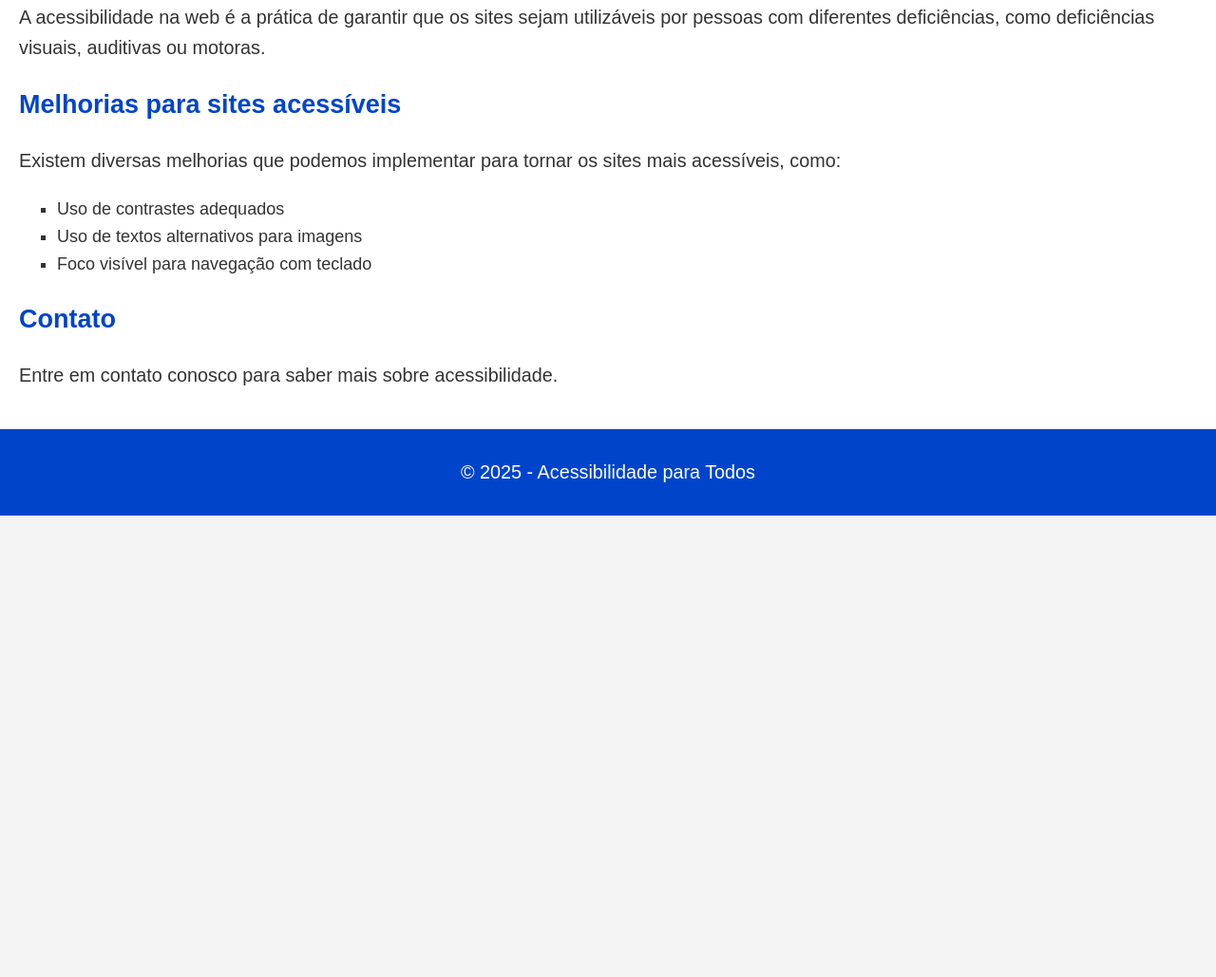
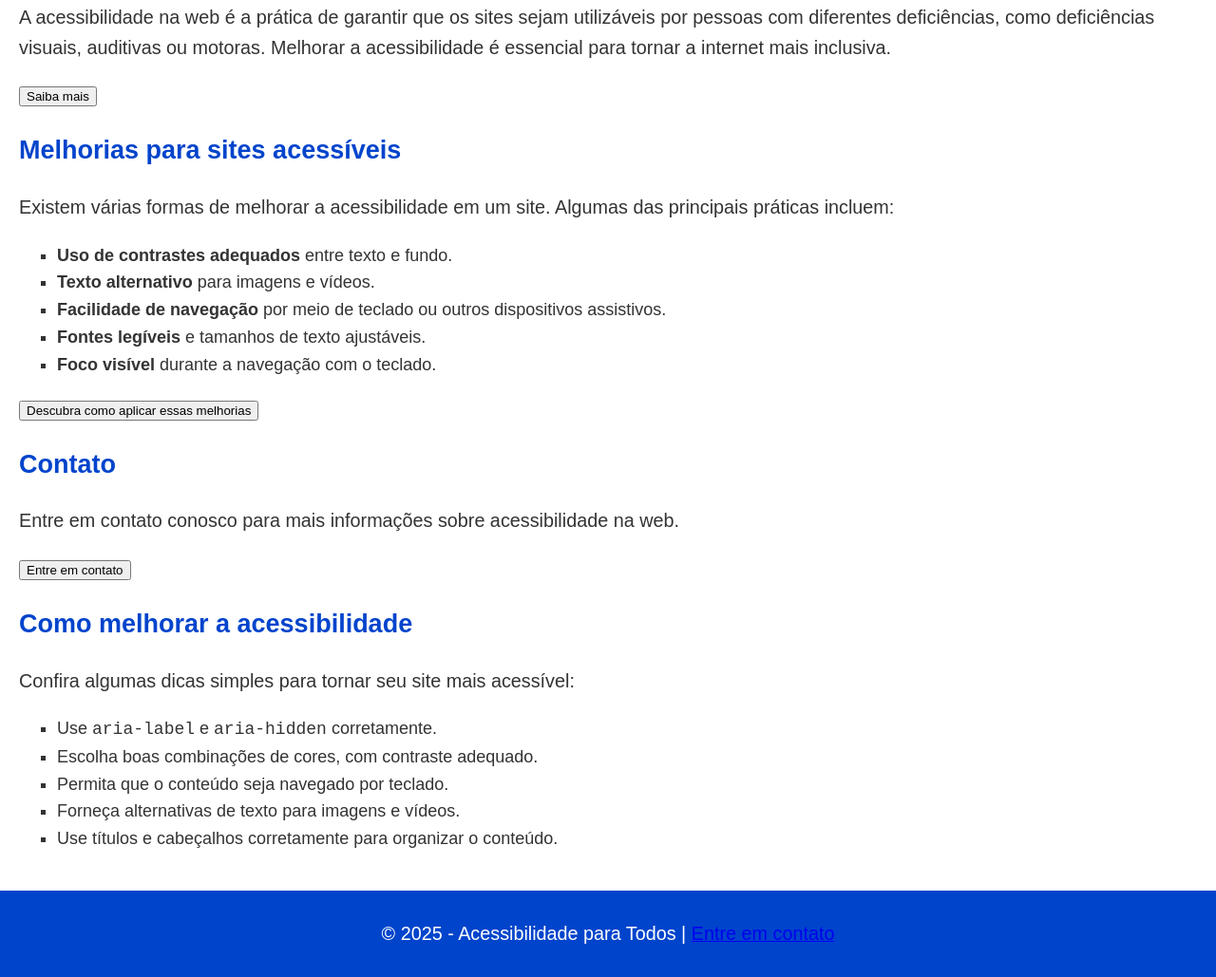
Before and after one commit to Jogador2108/acessogeral, a plain HTML site: page index.html in a window 1280 px wide. Shown: the part 273-1302 px from the top of the page at 95% size. Before the commit the page ends 816 px from the top, so only its background shows below. Drawn offline with Linux system fonts and the light colour scheme.

Commit message:
Update index.html

```diff
--- a/index.html
+++ b/index.html
@@ -15,6 +15,7 @@
                 <li><a href="#sobre" aria-label="Saiba mais sobre acessibilidade">Sobre</a></li>
                 <li><a href="#melhorias" aria-label="Melhorias para sites acessíveis">Melhorias</a></li>
                 <li><a href="#contato" aria-label="Entre em contato conosco">Contato</a></li>
+                <li><a href="#acessibilidade" aria-label="Como melhorar a acessibilidade">Como melhorar?</a></li>
             </ul>
         </nav>
     </header>
@@ -22,27 +23,44 @@
     <main>
         <section id="sobre">
             <h2>O que é acessibilidade?</h2>
-            <p>A acessibilidade na web é a prática de garantir que os sites sejam utilizáveis por pessoas com diferentes deficiências, como deficiências visuais, auditivas ou motoras.</p>
+            <p>A acessibilidade na web é a prática de garantir que os sites sejam utilizáveis por pessoas com diferentes deficiências, como deficiências visuais, auditivas ou motoras. Melhorar a acessibilidade é essencial para tornar a internet mais inclusiva.</p>
+            <button>Saiba mais</button>
         </section>
 
         <section id="melhorias">
             <h2>Melhorias para sites acessíveis</h2>
-            <p>Existem diversas melhorias que podemos implementar para tornar os sites mais acessíveis, como:</p>
+            <p>Existem várias formas de melhorar a acessibilidade em um site. Algumas das principais práticas incluem:</p>
             <ul>
-                <li>Uso de contrastes adequados</li>
-                <li>Uso de textos alternativos para imagens</li>
-                <li>Foco visível para navegação com teclado</li>
+                <li><strong>Uso de contrastes adequados</strong> entre texto e fundo.</li>
+                <li><strong>Texto alternativo</strong> para imagens e vídeos.</li>
+                <li><strong>Facilidade de navegação</strong> por meio de teclado ou outros dispositivos assistivos.</li>
+                <li><strong>Fontes legíveis</strong> e tamanhos de texto ajustáveis.</li>
+                <li><strong>Foco visível</strong> durante a navegação com o teclado.</li>
             </ul>
+            <button>Descubra como aplicar essas melhorias</button>
         </section>
 
         <section id="contato">
             <h2>Contato</h2>
-            <p>Entre em contato conosco para saber mais sobre acessibilidade.</p>
+            <p>Entre em contato conosco para mais informações sobre acessibilidade na web.</p>
+            <button>Entre em contato</button>
+        </section>
+
+        <section id="acessibilidade">
+            <h2>Como melhorar a acessibilidade</h2>
+            <p>Confira algumas dicas simples para tornar seu site mais acessível:</p>
+            <ul>
+                <li>Use <code>aria-label</code> e <code>aria-hidden</code> corretamente.</li>
+                <li>Escolha boas combinações de cores, com contraste adequado.</li>
+                <li>Permita que o conteúdo seja navegado por teclado.</li>
+                <li>Forneça alternativas de texto para imagens e vídeos.</li>
+                <li>Use títulos e cabeçalhos corretamente para organizar o conteúdo.</li>
+            </ul>
         </section>
     </main>
 
     <footer>
-        <p>&copy; 2025 - Acessibilidade para Todos</p>
+        <p>&copy; 2025 - Acessibilidade para Todos | <a href="#contato">Entre em contato</a></p>
     </footer>
 
 </body>
```
